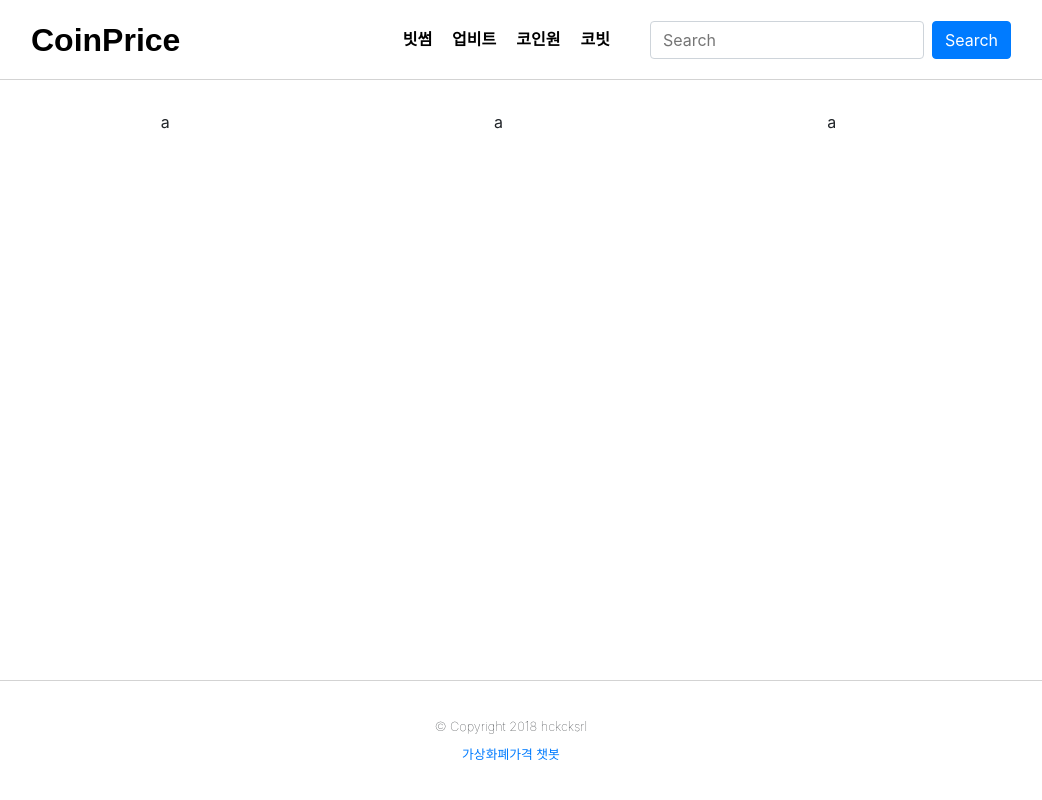
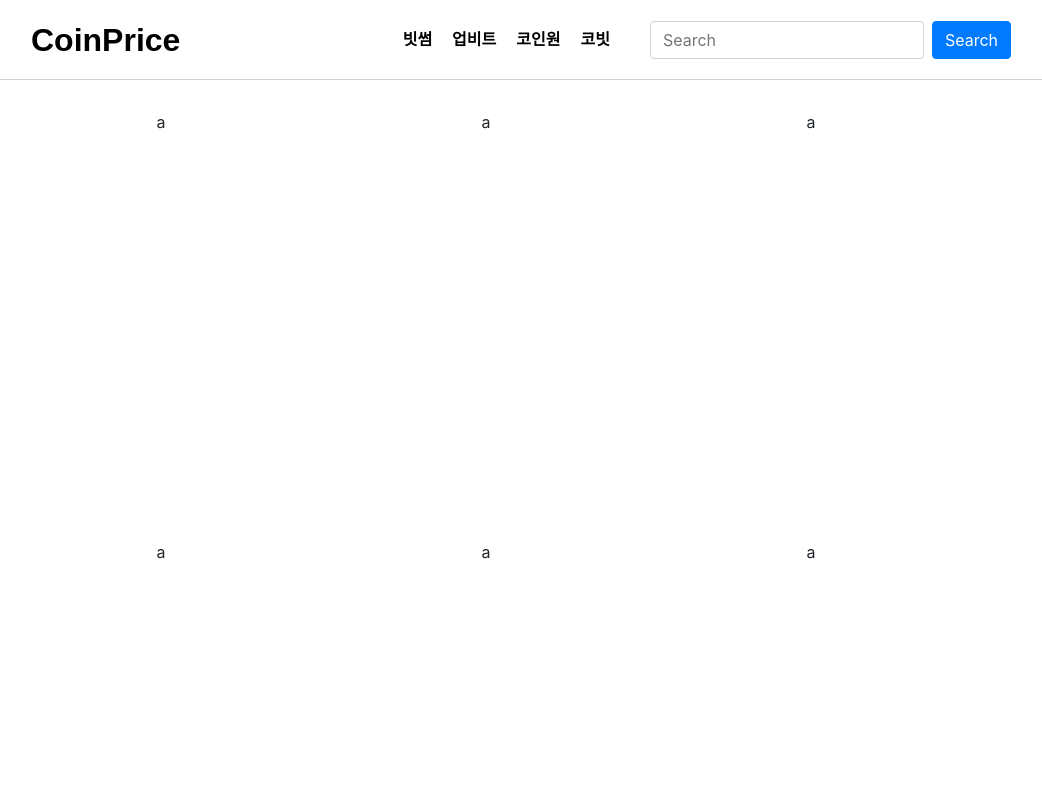
Before and after one commit to hckcksrl/coin_web, a React (Create React App) app: page / in a window 1280 px wide. Shown: the top 800 px of the page, without its empty margins (129-1171 px from the left). Built offline with nearby package versions, Linux system fonts and the light colour scheme; no server answers; the HTML template or start-up script is replaced by a standard one.

Commit message:
axios get

```diff
--- a/src/component/Main/main.css
+++ b/src/component/Main/main.css
@@ -1,6 +1,9 @@
 .coin-wrap{
+    width: 300px;
+    height: 400px;
+    margin-right: 25px;
+    margin-bottom: 30px;
     display: flex;
-    width: 100%;
-    margin-bottom: 30px;
-    flex-direction: row
+    flex-direction: column;
+    align-items: center
 }
--- a/src/component/Main/main.js
+++ b/src/component/Main/main.js
@@ -15,25 +15,28 @@ class Main extends Component {
     }
 
     render() {
-        return (
-            <div className="coin-wrap">
-                < div style={{ flex: 1, height: '400px', marginRight: '25px' }}>
+        return (<>
+            < div className='coin-wrap'>
                 <div>
                     <p>a</p>
                 </div>
             </div>
-                < div style={{ flex: 1, height: '400px', marginRight: '25px' }}>
+            < div className='coin-wrap'>
                 <div>
                     <p>a</p>
                 </div>
             </div>
-                < div style={{ flex: 1, height: '400px', marginRight: '25px' }}>
+            < div className='coin-wrap'>
                 <div>
                     <p>a</p>
                 </div>
             </div>
-
-            </div >
+            < div className='coin-wrap'>
+                <div>
+                    <p>a</p>
+                </div>
+            </div>
+        </>
         );
     }
 }
--- a/src/component/Section/Home.js
+++ b/src/component/Section/Home.js
@@ -1,24 +1,67 @@
 import React, { Component } from 'react';
 import Main from "../Main/main";
 import './home.css'
+import axios from "axios";
 
 class Home extends Component {
 
     constructor() {
         super()
-        this.stat = {
-            coin: []
+        this.state = {
+            bithumb: [],
+            coinone: [],
+            upbit: [],
+            korbit: []
         }
     }
 
     componentDidMount() {
+        this.getCoin();
+        // this.interval = setInterval(() => this.fetchCryptocurrencyData(), 60 * 1000);
+    }
 
+    getCoin() {
+        axios.get("http://127.0.0.1:8000/bithumb")
+            .then(response => {
+                this.setState({
+                    bithumb: response.data
+                })
+                return response.json()
+            })
+            .catch(err => console.log(err));
+        axios.get("http://127.0.0.1:8000/coinone")
+            .then(response => {
+                this.setState({
+                    coinone: response.data
+                })
+                return response.json()
+            })
+            .catch(err => console.log(err));
+        axios.get("http://127.0.0.1:8000/upbit")
+            .then(response => {
+                this.setState({
+                    upbit: response.data
+                })
+                return response.json()
+            })
+            .catch(err => console.log(err));
+        axios.get("http://127.0.0.1:8000/korbit")
+            .then(response => {
+                this.setState({
+                    korbit: response.data
+                })
+                return response.json()
+            })
+            .catch(err => console.log(err));
     }
 
     render() {
+        console.log(this.state)
         return (
             <div className='main'>
-                <Main></Main>
+                <div><Main></Main></div>
+                <div><Main></Main></div>
+                <div><Main></Main></div>
             </div >
         );
     }
```
Lines whose indentation alone changed are shown as unchanged.
